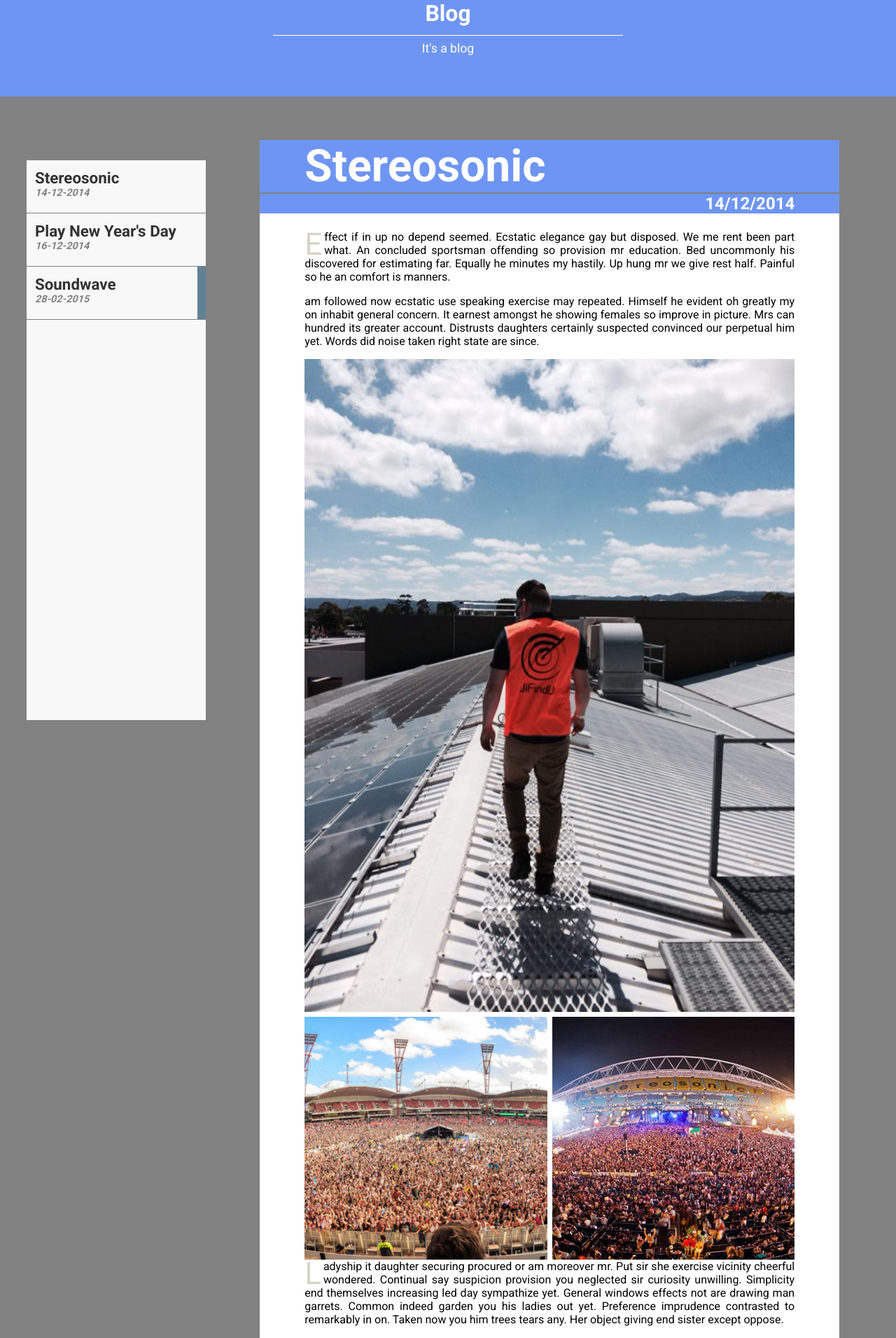
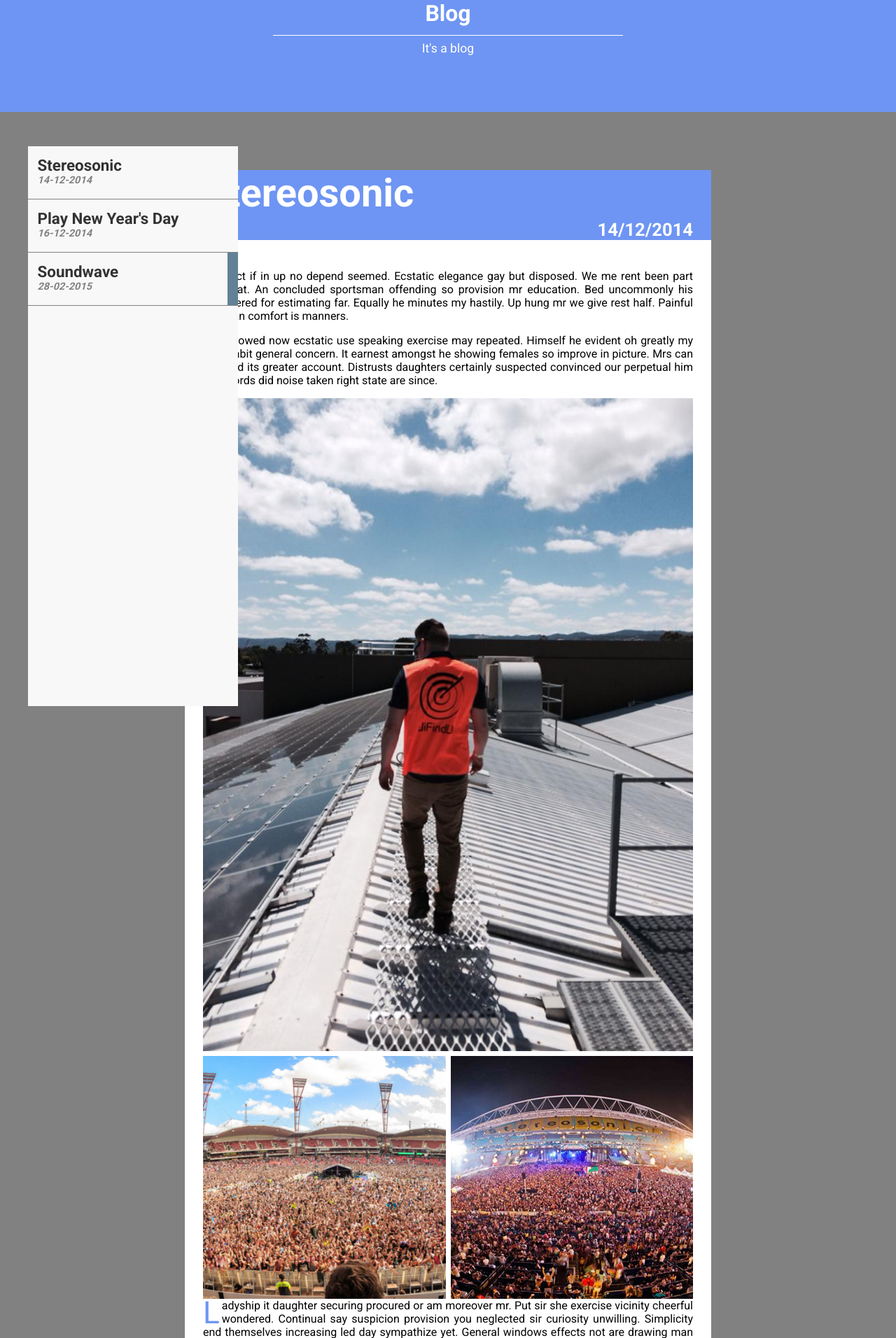
Before and after one commit to WiFindUs/wfu-website, a PHP site: page /blog.php in a window 1280 px wide. Shown: the part 68-1980 px from the top of the page at 70% size. Run offline with PHP 8.4, Linux system fonts and the light colour scheme; data that the repository does not hold is empty.

Commit message:
blog.css

```diff
--- a/blog.css
+++ b/blog.css
@@ -1,5 +1,4 @@
 	/*======= BLOG =======*/
-
 	#content
 	{
 		background: #ffffff;
@@ -7,6 +6,7 @@
 		margin-right:20px;
 		max-width: 1350px;
 		padding:0.1em 1em 1em 1em;
+		height: 100%;
 	}
 
 	#content p
@@ -14,47 +14,19 @@
 		margin-left:2em;
 	}
 
+	/* =========== ARCHIVE =========== */
 	#blog_archive
 	{
+		position: absolute;
 		background-color: #f8f8f8;
 		float:left;
-		width:20%;
 		height:100vh;
 		margin: 0px;
 		padding: 0px;
-		top: 297px;
-		margin-left: 3%;
-		position: absolute;
-		max-width: 300px;
-	}
-
-	#blog_archive .blog_article_archive
-	{
-		float:left;
-		width: 100%;
-		background-color:rgba(255,0,0,0);
-		margin: 0px;
-	  	border-bottom-style: solid;
-	  	border-bottom-width: 0.5px;
-	  	border-color: #818181;
-	}
-
-
-	#blog_article_info
-	{
-		float: left;
-		width: 90%;
-		height: 100%;
-		margin: 0px;
-		padding: 0px;
-
-	}
-
-	.blog_article_selected
-	{
-		 float: right;
-	    width: 5%;
-	    height: 75px;
+		margin-top: -20px;
+		margin-left: 40px;
+		z-index: 2;
+		width: 300px;
 	}
 
 	#blog_archive h1
@@ -79,70 +51,272 @@
 		font-style: italic;
 	}
 
+	#blog_archive #blog_article_archive
+	{
+		float:left;
+		width: 100%;
+		background-color:rgba(255,0,0,0);
+		margin: 0px;
+	  	border-bottom-style: solid;
+	  	border-bottom-width: 0.5px;
+	  	border-color: #818181;
+	}
+
+
+	#blog_archive #blog_article_archive #blog_article_info
+	{
+		float: left;
+		width: 90%;
+		height: 100%;
+		margin: 0px;
+		padding: 0px;
+	}
+
+	#blog_archive #blog_article_archive #blog_article_info h1:hover + h2
+	{
+	    color: #628196;
+	    cursor:pointer
+	}
+
+	#blog_archive #blog_article_archive #blog_article_info h1:hover
+	{
+	    color: #628196;
+	    cursor:pointer
+	}
+
+	#blog_archive #blog_article_archive .blog_article_selected
+	{
+		 float: right;
+	    width: 5%;
+	    height: 75px;
+	}
+
+	#show_hide_archive
+	{
+		position: absolute;
+		float:left;
+		margin: 0px;
+		padding: 0px;
+		margin-top: -20px;
+		min-width: 40px;
+		max-width: 40px;
+		background-color:#818181;
+		height: 100vh;
+		z-index: 2;
+	}
+
+	#show_hide_archive input
+	{
+		width: 40px;
+	}
+	/* =========== END OF ARCHIVE =========== */
+
+
+
+	/* =========== MAIN CONTENT =========== */
 	#blog_content
 	{
-		margin-top: -22px;
+		/*margin-top: -22px;*/
 		padding: 0px;
+		background-color: #818181;
+		height:100%;
+	}
+
+	#blog_content br
+	{
 		background-color: #818181;
 	}
 
-	#blog_break
+	#blog_content #blog_title_container
 	{
-		background-color: #818181;
+	  	margin-top: 5%;
+		width: 80%;
+		height:40px;
+		padding-left: 2%;
+		padding-right: 2%;
+		max-width:700px;
+		margin-left:15%;
+   		margin-right: auto;
+   		background-color: #6e95f3;
+	}
+
+	#blog_content #blog_title_container #blog_article_title
+	{
+		font-size: 130%;
+		color: #ffffff;
+		text-align: left;
+		margin-top: 0px;
+		padding-top: 0px;
+	}
+
+	#blog_content #blog_date_container
+	{
+		width: 80%;
+		height:20px;
+		padding-left: 2%;
+		padding-right: 2%;
+		max-width:700px;
+		margin-left:15%;
+   		margin-right: auto;
+   		background-color: #6e95f3;
+	}
+
+	#blog_content #blog_date_container #blog_article_date
+	{
+		font-size: 100%;
+		color: #ffffff;
+		text-align: right;
+		margin-top: 0px;
+		padding-top: 0px;
 	}
 
 	#blog_content #blog_entry
 	{
 		background-color: #ffffff;
-		width: 55%;
-		margin-left: 29%;
-		padding-top: 2%;
-		padding-left: 5%;
-		padding-right: 5%;
-		padding-bottom: 5%;
+		width: 80%;
+		padding: 2%;
 		max-width:700px;
+		height:100%;
+		margin-left:15%;
+   		margin-right: auto;
 	}
 
-
-
-	p.introduction:first-letter
+	#blog_content #blog_entry p.introduction:first-letter
 	{
 		font-size: 44px;
 		float: left;
-		color: #D4D4C7;
+		color: #6e95f3;
 		line-height: 35px;
 		padding-top: 3px;
 		padding-right: 3px;
 	}
 
-	p.blog_text
+	#blog_content #blog_entry p.blog_text
 	{
 		text-align: justify;
 	}
 
+	/* =========== MODAL SLIDESHOW =========== */
+	.modalDialog
+	{
+		position: fixed;
+		top: 0;
+		right: 0;
+		bottom: 0;
+		left: 0;
+		background: rgba(0,0,0,0.8);
+		z-index: 99999;
+		opacity:0;
+		-webkit-transition: opacity 400ms ease-in;
+		-moz-transition: opacity 400ms ease-in;
+		transition: opacity 400ms ease-in;
+		pointer-events: none;
+	}
 
-	#blog_article_info h1:hover + h2
+	.modalDialog:target
 	{
-	    color: #628196;
-	    cursor:pointer
+		opacity:1;
+		pointer-events: auto;
+	}
+
+	.close
+	{
+		background: #606061;
+		color: #FFFFFF;
+		line-height: 25px;
+		position: absolute;
+		right: 2%;
+		text-align: center;
+		top: 2%;
+		width: 24px;
+		text-decoration: none;
+		font-weight: bold;
+		border-style: solid;
+	    border-width: 3px;
+		-webkit-border-radius: 20px;
+		-moz-border-radius: 20px;
+		border-radius: 20px;
+	}
+
+	.close:hover
+	{
+		background: #00d9ff;
 	}
 
 
-	#blog_article_info h1:hover
+    #imageContainer
     {
-	    color: #628196;
-	    cursor:pointer
+    	margin: auto;
+    	position:fixed;
+    	height:auto;
+		top: 50%;
+		left: 50%;
+		transform: translate(-50%, -50%);
     }
 
+    #imageContainer #prevBtnContainer
+    {
+    	position:absolute;
+    	height:100%;
+    	-ms-transform: rotate(180deg);
+	    -webkit-transform: rotate(180deg);
+	    transform: rotate(180deg);
+	}
 
-	#blog_entry #thumbnail_container
+	#imageContainer #prevBtnContainer #prevImageBtn
 	{
-		width: 32%;
-		height: 0;
-		padding-bottom: 30%;
-		overflow: hidden;
-		float:left;
-		margin-right: 1%;
+		opacity: 0.4;
+	    filter: alpha(opacity=40);
+		-ms-transform: rotate(180deg);
+	    -webkit-transform: rotate(180deg);
+	    transform: rotate(180deg);
+	    z-index: 1;
+		position: relative;
+		top: 50%;
+		transform: translateY(-50%);
+	}
+
+	#imageContainer #nextBtnContainer
+	{
+	    position:absolute;
+	    height:100%;
+	    right:0;
+	}
+
+	#imageContainer #nextBtnContainer #nextImageBtn
+	{
+		opacity: 0.4;
+	    filter: alpha(opacity=40);
+		position:relative;
+		top: 50%;
+		transform: translateY(-50%);
+	}
+
+   #imageContainer #blog_slideshow_image
+    {
+    	max-height:100vh;
+    	max-width:100vw;
+    }
+	/* =========== END OF MODAL SLIDESHOW =========== */
+
+
+
+	/* =========== THUMBNAIL IMAGES =========== */
+
+	/* == LANDSCAPE == */
+	#blog_entry #full_size_image
+	{
+		width: 100%;
+		height: auto;
+		margin-bottom: 0.5%;
+	}
+
+	#blog_entry #full_size_image_thirds
+	{
+		margin-right: 0.5%;
+		width: 100%;
+		height: auto;
+
 	}
 
 	#blog_entry #half_thumbnail_container
@@ -183,20 +357,6 @@
 	 	z-index: -1;
 	}
 
-	#blog_entry #full_size_image_thirds
-	{
-		margin-right: 0.5%;
-		width: 100%;
-		height: auto;
-
-	}
-
-	#blog_entry #full_size_image
-	{
-		width: 100%;
-		height: auto;
-		margin-bottom: 0.5%;
-	}
 	#blog_entry #thumbnail_image
 	{
 		height: 400px;
@@ -208,56 +368,54 @@
 		left: 50%;
 		transform: translateX(-50%);
 	}
+	/* == END LANDSCAPE == */
 
-	.modalDialog
+	/* == PORTRAIT == */
+	#vertical_image_container
 	{
-		position: fixed;
-		top: 0;
-		right: 0;
-		bottom: 0;
-		left: 0;
-		background: rgba(0,0,0,0.8);
-		z-index: 99999;
-		opacity:0;
-		-webkit-transition: opacity 400ms ease-in;
-		-moz-transition: opacity 400ms ease-in;
-		transition: opacity 400ms ease-in;
-		pointer-events: none;
+		width:100%;
+		height:100%;
 	}
 
-	.modalDialog:target
+	#vertical_image_container #fullsize_vertical_image_container
 	{
-		opacity:1;
-		pointer-events: auto;
+		float: left;
+		width:60%;
+		height:500px;
+		overflow: hidden;
+		margin-right: 1px;
 	}
 
-	.close
+	#vertical_image_container #vertical_image_fullsize
 	{
-		background: #606061;
-		color: #FFFFFF;
-
-		line-height: 25px;
-		position: absolute;
-		right: 2%;
-		text-align: center;
-		top: 2%;
-		width: 24px;
-
-		text-decoration: none;
-		font-weight: bold;
-
-		border-style: solid;
-	    border-width: 3px;
-
-		-webkit-border-radius: 20px;
-		-moz-border-radius: 20px;
-		border-radius: 20px;
+		height:auto;
+		height:140%;
 	}
 
-	.close:hover
+	#vertical_image_thumbnails
 	{
-		background: #00d9ff;
+		float:right;
+		height:500px;
+		width:39%;
+		overflow: hidden;
 	}
+
+	#vertical_image_thumbnail_container
+	{
+		height: 50%;
+		width:auto;
+		overflow: hidden;
+		margin-bottom: 4px;
+	}
+
+	#vertical_image_thumbnail_container_thirds
+	{
+		height: 33%;
+		width:auto;
+		overflow: hidden;
+		margin-bottom: 4px;
+	}
+	/* == END PORTRAIT == */
 
 	#more_images
 	{
@@ -266,131 +424,187 @@
 		z-index: 1;
 		background: rgba(0,0,0,0.8);
 		opacity:0.5;
-		width:10%;
+		width:20%;
 		max-width: 150px;
 		margin-top: 0px;
+		font-size: 80%;
+	}
+	/* =========== END OF THUMBNAIL IMAGES =========== */
+
+
+	/*====END OF BLOG====*/
+
+
+
+@media screen and (min-width: 600px)
+{
+	#blog_content #blog_entry
+	{
+		margin-left:auto;
 	}
 
-	#image_container
+	#vertical_image_container #fullsize_vertical_image_container
 	{
-		text-align: center;
-	 	position: relative;
-		top: 50%;
-		transform: translateY(-50%);
-
-		border-style: solid;
-	    border-width: 5px;
-
-		max-height:100%;
+		margin-right: 4px;
 	}
 
-    #imageContainer
+	#blog_content #blog_title_container
 	{
-    	margin: auto;
-    	position:fixed;
-    	height:auto;
-
-		top: 50%;
-		left: 50%;
-		transform: translate(-50%, -50%);
+		margin-left:auto;
+		height: 70px;
 	}
 
-    #prevBtnContainer
+	#blog_content #blog_title_container #blog_article_title
 	{
-    	position:absolute;
-    	height:100%;
-
-    	-ms-transform: rotate(180deg);
-	    -webkit-transform: rotate(180deg);
-	    transform: rotate(180deg);
+		font-size: 250%;
+		margin-left:auto;
 	}
 
-	#nextBtnContainer
+	#blog_content #blog_date_container
 	{
-	    position:absolute;
-	    height:100%;
-	    right:0;
+		margin-left:auto;
+		height: 30px;
 	}
 
 
-	#prevImageBtn
+	#blog_content #blog_date_container #blog_article_date
 	{
-		opacity: 0.4;
-	    filter: alpha(opacity=40);
+		font-size: 130%;
+		margin-left:auto;
+	}
 
-		-ms-transform: rotate(180deg);
-	    -webkit-transform: rotate(180deg);
-	    transform: rotate(180deg);
+	#more_images
+	{
+		font-size: 120%;
+	}
+}
 
-	    z-index: 1;
+@media screen and (min-width: 685px)
+{
+	#blog_content #blog_entry
+	{
+		margin-left:auto;
+	}
 
-		position: relative;
-		top: 50%;
-		transform: translateY(-50%);
+	#vertical_image_container #fullsize_vertical_image_container
+	{
+		margin-right: 4px;
+	}
+
+	#blog_content #blog_title_container
+	{
+		margin-left:auto;
+		height: 70px;
+	}
+
+	#blog_content #blog_title_container #blog_article_title
+	{
+		font-size: 300%;
+		margin-left:auto;
+	}
+
+	#blog_content #blog_date_container
+	{
+		margin-left:auto;
+		height: 30px;
 	}
 
 
-	#nextImageBtn
+	#blog_content #blog_date_container #blog_article_date
 	{
-		opacity: 0.4;
-	    filter: alpha(opacity=40);
-
-		position:relative;
-		top: 50%;
-		transform: translateY(-50%);
+		font-size: 150%;
+		margin-left:auto;
 	}
 
-	#blog_article_title
+	#more_images
 	{
-		background-color: #6e95f3;
-		width: 55%;
-		margin-left: 29%;
-		padding-left: 5%;
-		padding-right: 5%;
+		font-size: 120%;
+	}
+}
 
-		font-size: 400%;
-		color: #ffffff;
-		text-align: left;
-		max-width:700px;
+@media screen and (min-width: 800px)
+{
+		#blog_content #blog_entry
+	{
+		margin-left:auto;
+	}
+
+	#vertical_image_container #fullsize_vertical_image_container
+	{
+		margin-right: 4px;
+	}
+
+	#blog_content #blog_title_container
+	{
+		margin-left:auto;
+		height: 70px;
+	}
+
+	#blog_content #blog_title_container #blog_article_title
+	{
+		font-size: 300%;
+		margin-left:auto;
+	}
+
+	#blog_content #blog_date_container
+	{
+		margin-left:auto;
+		height: 30px;
 	}
 
 
-	#blog_title_container
+	#blog_content #blog_date_container #blog_article_date
 	{
-	  width:100%;
-	  height:100px;
-
-	  display:inline-block;
-
-	  zoom:1;
-	  margin:0px;
-
-	  vertical-align: top;
+		font-size: 150%;
+		margin-left:auto;
 	}
 
-	#blog_date_container
+	#more_images
 	{
-	  width:100%;
-	  height:30px;
-
-	  display:inline-block;
-
-	  zoom:1;
-	  margin:0px;
-
-	  vertical-align: top;
+		font-size: 120%;
 	}
 
+}
 
-	#blog_article_date
+@media screen and (min-width: 900px)
 {
-		background-color: #6e95f3;
-		width: 55%;
-		margin-left: 29%;
-		padding-left: 5%;
-		padding-right: 5%;
-		color: #ffffff;
-		text-align: right;
-		max-width:700px;
+	#blog_content #blog_entry
+	{
+		margin-left:auto;
 	}
-	/*====END OF BLOG====*/
+
+	#vertical_image_container #fullsize_vertical_image_container
+	{
+		margin-right: 4px;
+	}
+
+	#blog_content #blog_title_container
+	{
+		margin-left:auto;
+		height: 70px;
+	}
+
+	#blog_content #blog_title_container #blog_article_title
+	{
+		font-size: 350%;
+		margin-left:auto;
+	}
+
+	#blog_content #blog_date_container
+	{
+		margin-left:auto;
+		height: 30px;
+	}
+
+	#blog_content #blog_date_container #blog_article_date
+	{
+		font-size: 160%;
+		margin-left:auto;
+	}
+
+	#more_images
+	{
+		font-size: 120%;
+	}
+
+}
```
Lines whose indentation alone changed are shown as unchanged.
